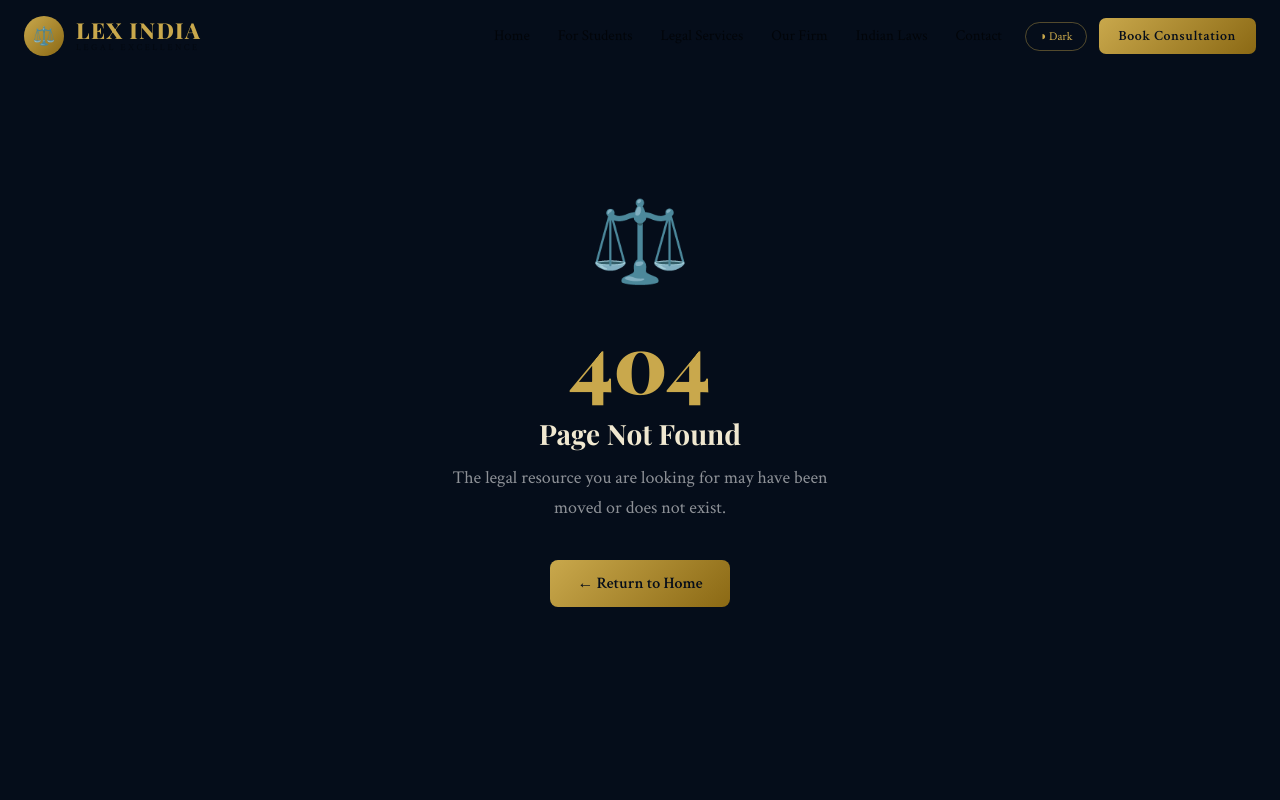
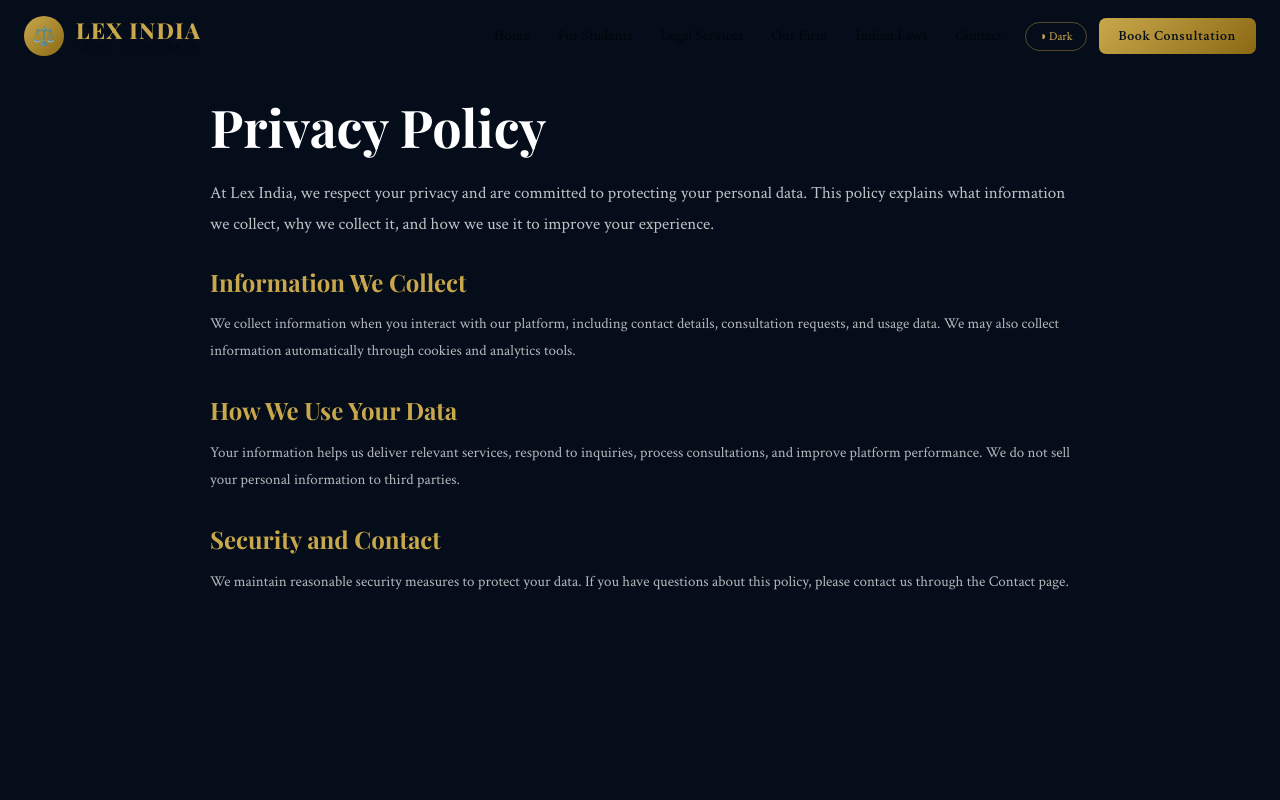
Before and after one commit to Weone404/law-web, a Next.js app: page /privacy-policy in a window 1280 px wide. Before the commit this address had no page. Shown: the top 800 px of the page. Built offline with nearby package versions, Linux system fonts and the light colour scheme; a web font is replaced by a local one.

Commit message:
Update for SEO

```diff
--- a/app/layout.jsx
+++ b/app/layout.jsx
@@ -25,12 +25,12 @@ export const metadata = {
   authors: [{ name: 'Lex India Law Chambers' }],
   creator: 'Lex India',
   publisher: 'Lex India Law Chambers',
-  metadataBase: new URL('https://lexindia.com'),
+  metadataBase: new URL('https://www.legalgroup.in'),
   alternates: { canonical: '/' },
   openGraph: {
     type: 'website',
     locale: 'en_IN',
-    url: 'https://lexindia.com',
+    url: 'https://www.legalgroup.in',
     siteName: 'Lex India',
     title: 'Lex India — Justice · Knowledge · Integrity',
     description: "India's premier legal platform for students, lawyers & clients.",
@@ -45,9 +45,6 @@ export const metadata = {
   robots: {
     index: true, follow: true,
     googleBot: { index: true, follow: true },
-  },
-  verification: {
-    google: 'your-google-verification-code',
   },
 };
 
--- /dev/null
+++ b/app/privacy-policy/page.jsx
@@ -0,0 +1,51 @@
+/**
+ * app/privacy-policy/page.jsx
+ * Privacy Policy page
+ */
+
+export const metadata = {
+  title: 'Privacy Policy | Lex India',
+  description: 'Read how Lex India collects, uses, and protects your information when you use our legal platform.',
+};
+
+export default function PrivacyPolicyPage() {
+  return (
+    <div style={{ minHeight: '100vh', padding: '96px 24px 80px', background: 'var(--dark-bg)' }}>
+      <div style={{ maxWidth: 860, margin: '0 auto' }}>
+        <h1 style={{ fontFamily: 'var(--font-heading)', fontSize: 'clamp(34px, 5vw, 52px)', color: '#fff', marginBottom: 20 }}>
+          Privacy Policy
+        </h1>
+        <p style={{ fontFamily: 'var(--font-body)', fontSize: 17, color: 'rgba(255,255,255,0.75)', lineHeight: 1.8, marginBottom: 28 }}>
+          At Lex India, we respect your privacy and are committed to protecting your personal data. This policy explains what information we collect, why we collect it, and how we use it to improve your experience.
+        </p>
+
+        <section style={{ marginBottom: 32 }}>
+          <h2 style={{ fontFamily: 'var(--font-heading)', fontSize: 24, color: 'var(--gold-primary)', marginBottom: 14 }}>
+            Information We Collect
+          </h2>
+          <p style={{ fontFamily: 'var(--font-body)', fontSize: 15, color: 'rgba(255,255,255,0.7)', lineHeight: 1.8 }}>
+            We collect information when you interact with our platform, including contact details, consultation requests, and usage data. We may also collect information automatically through cookies and analytics tools.
+          </p>
+        </section>
+
+        <section style={{ marginBottom: 32 }}>
+          <h2 style={{ fontFamily: 'var(--font-heading)', fontSize: 24, color: 'var(--gold-primary)', marginBottom: 14 }}>
+            How We Use Your Data
+          </h2>
+          <p style={{ fontFamily: 'var(--font-body)', fontSize: 15, color: 'rgba(255,255,255,0.7)', lineHeight: 1.8 }}>
+            Your information helps us deliver relevant services, respond to inquiries, process consultations, and improve platform performance. We do not sell your personal information to third parties.
+          </p>
+        </section>
+
+        <section style={{ marginBottom: 32 }}>
+          <h2 style={{ fontFamily: 'var(--font-heading)', fontSize: 24, color: 'var(--gold-primary)', marginBottom: 14 }}>
+            Security and Contact
+          </h2>
+          <p style={{ fontFamily: 'var(--font-body)', fontSize: 15, color: 'rgba(255,255,255,0.7)', lineHeight: 1.8 }}>
+            We maintain reasonable security measures to protect your data. If you have questions about this policy, please contact us through the Contact page.
+          </p>
+        </section>
+      </div>
+    </div>
+  );
+}
--- a/components/layout/Footer.jsx
+++ b/components/layout/Footer.jsx
@@ -32,17 +32,17 @@ const COLUMNS = [
     links: [
       { label: 'Contact Us',      href: '/contact' },
       { label: 'Book Consultation', href: '/contact' },
-      { label: 'Privacy Policy',  href: '/' },
-      { label: 'Terms of Use',    href: '/' },
+      { label: 'Privacy Policy',  href: '/privacy-policy' },
+      { label: 'Terms of Use',    href: '/terms-of-use' },
     ],
   },
 ];
 
 const SOCIALS = [
-  { label: 'in',  title: 'LinkedIn' },
-  { label: 'tw',  title: 'Twitter/X' },
-  { label: 'yt',  title: 'YouTube' },
-  { label: 'tg',  title: 'Telegram' },
+  { label: 'in',  title: 'LinkedIn', href: 'https://www.linkedin.com/' },
+  { label: 'tw',  title: 'Twitter/X', href: 'https://twitter.com/' },
+  { label: 'yt',  title: 'YouTube', href: 'https://www.youtube.com/' },
+  { label: 'tg',  title: 'Telegram', href: 'https://telegram.org/' },
 ];
 
 export default function Footer() {
@@ -78,21 +78,29 @@ export default function Footer() {
             {/* Social icons */}
             <div style={{ display: 'flex', gap: 10 }}>
               {SOCIALS.map((s) => (
-                <button
+                <a
                   key={s.label}
+                  href={s.href}
+                  target="_blank"
+                  rel="noreferrer noopener"
                   title={s.title}
+                  aria-label={s.title}
                   style={{
+                    display: 'inline-flex',
+                    alignItems: 'center',
+                    justifyContent: 'center',
                     width: 36, height: 36, borderRadius: '50%',
                     border: '1px solid rgba(201,168,76,0.25)',
                     background: 'none', cursor: 'pointer',
                     color: 'rgba(201,168,76,0.6)',
                     fontSize: 10, fontFamily: 'var(--font-body)',
                     fontWeight: 700, letterSpacing: 0,
+                    textDecoration: 'none',
                     transition: 'border-color 0.2s, color 0.2s',
                   }}
                   onMouseEnter={(e) => { e.currentTarget.style.borderColor = 'var(--gold-primary)'; e.currentTarget.style.color = 'var(--gold-primary)'; }}
                   onMouseLeave={(e) => { e.currentTarget.style.borderColor = 'rgba(201,168,76,0.25)'; e.currentTarget.style.color = 'rgba(201,168,76,0.6)'; }}
-                >{s.label.toUpperCase()}</button>
+                >{s.label.toUpperCase()}</a>
               ))}
             </div>
           </div>
```
Also changed, not shown: app/terms-of-use/page.jsx (added, +51 -0 lines).
